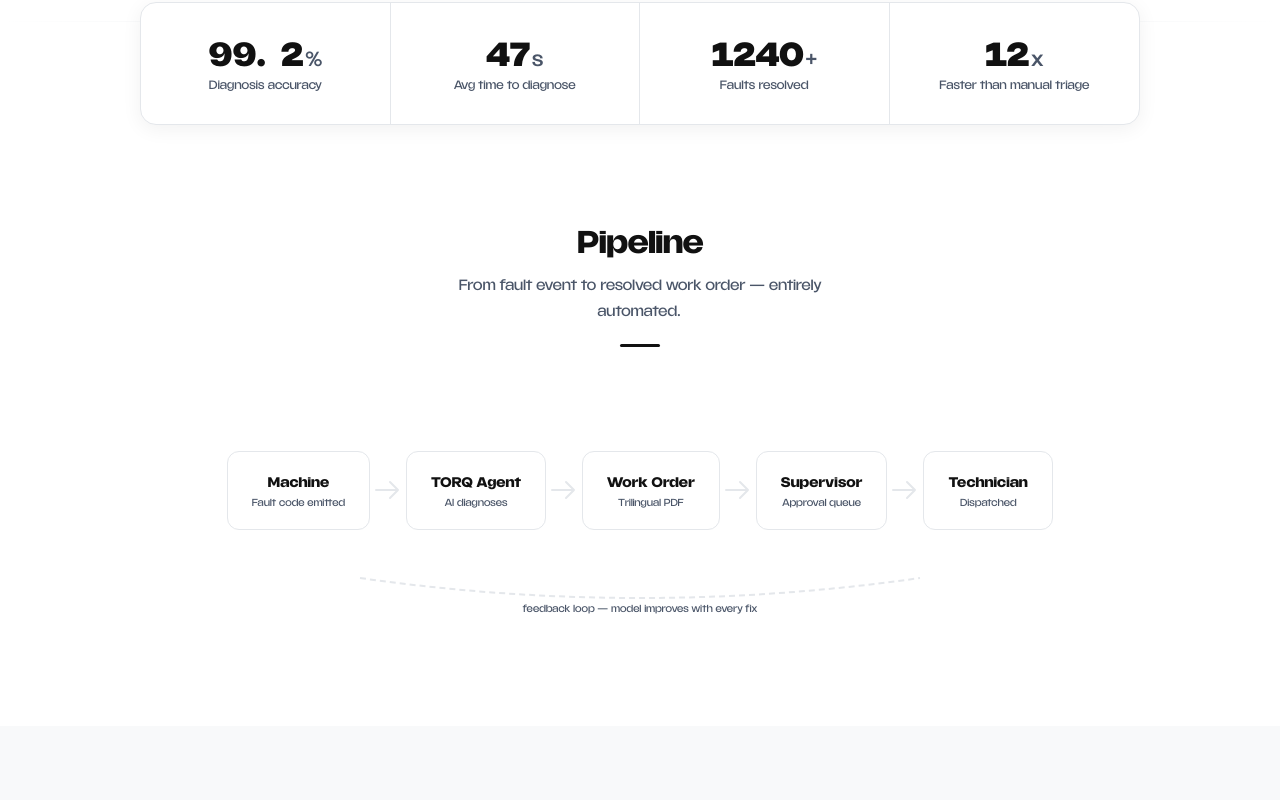
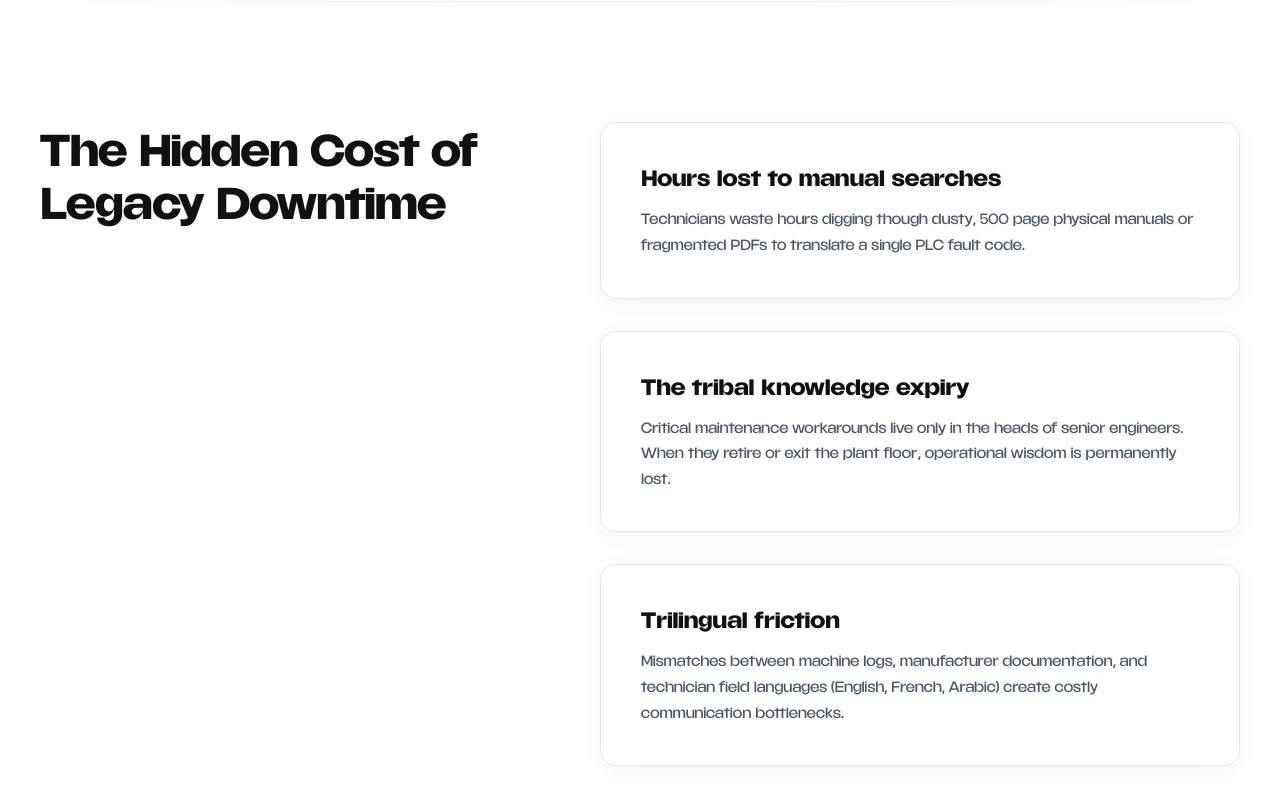
Before and after one commit to Goodnight77/TORQ, a React (Vite) app in the folder web/: page / in a window 1280 px wide. Shown: the part 660-1460 px from the top of the page. Built offline with nearby package versions, Linux system fonts and the light colour scheme.

Commit message:
remodel landing page

```diff
--- a/web/src/pages/LandingPage.jsx
+++ b/web/src/pages/LandingPage.jsx
@@ -35,6 +35,7 @@
   { value: "47", suffix: "s", label: "Avg time to diagnose" },
   { value: "1,240", suffix: "+", label: "Faults resolved" },
   { value: "12", suffix: "x", label: "Faster than manual triage" },
+  { value: "0", suffix: "", label: "Data leakage" },
 ];
 
 function useInView(threshold = 0.15) {
@@ -99,6 +100,7 @@
   const [pipelineRef, pipelineVisible] = useInView(0.1);
   const [featuresRef, featuresVisible] = useInView(0.1);
   const [stepsRef, stepsVisible] = useInView(0.1);
+  const [problemsRef, problemsVisible] = useInView(0.1);
 
   return (
     <div className={styles.page}>
@@ -131,7 +133,28 @@
         <div className={styles.heroCorner} />
       </section>
 
-      {/* ── Stats ── */}
+      <section className={styles.problemsSection} id="problems">
+        <div className={styles.problemsInner}>
+          <div className={styles.problemsLeft}>
+            <h2 className={styles.problemsHeadline}>The Hidden Cost of Legacy Downtime</h2>
+          </div>
+          <div className={styles.problemsRight} ref={problemsRef}>
+            <div className={`${styles.problemCard} ${styles.fadeUp} ${problemsVisible ? styles.fadeUpVisible : ""}`} style={{ transitionDelay: "0ms" }}>
+              <h3>Hours lost to manual searches</h3>
+              <p>Technicians waste hours digging though dusty, 500 page physical manuals or fragmented PDFs to translate a single PLC fault code.</p>
+            </div>
+            <div className={`${styles.problemCard} ${styles.fadeUp} ${problemsVisible ? styles.fadeUpVisible : ""}`} style={{ transitionDelay: "150ms" }}>
+              <h3>The tribal knowledge expiry</h3>
+              <p>Critical maintenance workarounds live only in the heads of senior engineers. When they retire or exit the plant floor, operational wisdom is permanently lost.</p>
+            </div>
+            <div className={`${styles.problemCard} ${styles.fadeUp} ${problemsVisible ? styles.fadeUpVisible : ""}`} style={{ transitionDelay: "300ms" }}>
+              <h3>Trilingual friction</h3>
+              <p>Mismatches between machine logs, manufacturer documentation, and technician field languages (English, French, Arabic) create costly communication bottlenecks.</p>
+            </div>
+          </div>
+        </div>
+      </section>
+
       <section className={styles.statsSection} ref={statsRef}>
         <div className={styles.statsInner}>
           {stats.map((s, i) => (
--- a/web/src/pages/LandingPage.module.css
+++ b/web/src/pages/LandingPage.module.css
@@ -53,7 +53,7 @@
 
 .hero {
   position: relative;
-  padding: 140px 24px 120px;
+  padding: 80px 24px 160px;
   text-align: center;
   overflow: hidden;
   isolation: isolate;
@@ -203,11 +203,9 @@
   background: var(--surface);
 }
 
-/* ── Stats bar ── */
 
 .statsSection {
   padding: 0 24px;
-  margin-top: -20px;
   position: relative;
   z-index: 2;
 }
@@ -216,7 +214,7 @@
   max-width: 1000px;
   margin: 0 auto;
   display: grid;
-  grid-template-columns: repeat(4, 1fr);
+  grid-template-columns: repeat(5, 1fr);
   gap: 0;
   background: var(--surface);
   border: 1px solid var(--border-color);
@@ -257,6 +255,7 @@
 .statVisible:nth-child(2) { transition-delay: 100ms; }
 .statVisible:nth-child(3) { transition-delay: 200ms; }
 .statVisible:nth-child(4) { transition-delay: 300ms; }
+.statVisible:nth-child(5) { transition-delay: 400ms; }
 
 .statValue {
   font-family: "ALTGumbo", system-ui, sans-serif;
@@ -284,13 +283,11 @@
   transition: color 0.35s;
 }
 
-/* ── Pipeline section ── */
 
 .pipelineSection {
   padding: 96px 0;
 }
 
-/* ── Features section ── */
 
 .featuresSection {
   padding: 96px 0;
@@ -304,7 +301,6 @@
   gap: 24px;
 }
 
-/* ── How it works section ── */
 
 .howSection {
   padding: 96px 0;
@@ -329,7 +325,6 @@
   flex-direction: column;
   gap: 0;
   position: relative;
-  padding-left: 20px;
 }
 
 .steps::before {
@@ -392,7 +387,6 @@
   transition: color 0.35s;
 }
 
-/* ── CTA section ── */
 
 .ctaSection {
   padding: 120px 24px;
@@ -438,7 +432,6 @@
   transition: color 0.35s;
 }
 
-/* ── Fade-up animation ── */
 
 .fadeUp {
   opacity: 0;
@@ -450,3 +443,86 @@
   opacity: 1;
   transform: translateY(0);
 }
+
+
+.problemsSection {
+  padding: 120px 24px;
+  position: relative;
+}
+
+.problemsInner {
+  max-width: 1200px;
+  margin: 0 auto;
+  display: flex;
+  gap: 80px;
+  align-items: flex-start;
+}
+
+.problemsLeft {
+  flex: 1;
+  position: sticky;
+  top: 140px;
+  max-width: 480px;
+}
+
+.problemsHeadline {
+  font-family: "ALTGumbo", system-ui, sans-serif;
+  font-size: 48px;
+  font-weight: 700;
+  line-height: 1.1;
+  color: var(--text-primary);
+  margin: 0;
+  letter-spacing: -0.015em;
+  transition: color 0.35s;
+}
+
+.problemsRight {
+  flex: 1;
+  display: flex;
+  flex-direction: column;
+  gap: 32px;
+}
+
+.problemCard {
+  background: var(--surface);
+  border: 1px solid var(--border-color);
+  padding: 40px;
+  border-radius: 16px;
+  box-shadow: var(--shadow-sm);
+  transition: transform 0.3s ease, box-shadow 0.3s ease, background 0.35s, border-color 0.35s;
+}
+
+.problemCard:hover {
+  transform: translateY(-4px);
+  box-shadow: var(--shadow-md);
+}
+
+.problemCard h3 {
+  font-family: "ALTGumbo", system-ui, sans-serif;
+  font-size: 24px;
+  font-weight: 700;
+  color: var(--text-primary);
+  margin: 0 0 16px;
+  transition: color 0.35s;
+}
+
+.problemCard p {
+  color: var(--text-muted);
+  font-family: "ALTGumbo", system-ui, sans-serif;
+  font-size: 16px;
+  line-height: 1.6;
+  margin: 0;
+  transition: color 0.35s;
+}
+
+@media (max-width: 900px) {
+  .problemsInner {
+    flex-direction: column;
+    gap: 48px;
+  }
+  .problemsLeft {
+    position: relative;
+    top: 0;
+    max-width: 100%;
+  }
+}
```
